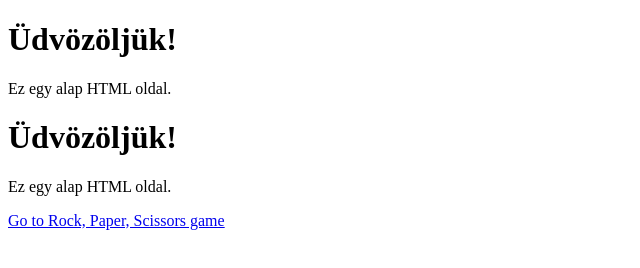
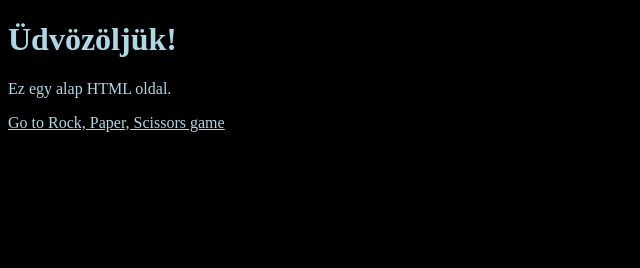
Before and after one commit to Nagraggini/Project-showcase, a plain HTML site: page Main.html in a window 1280 px wide. Shown: the whole page, without its empty margins (0-640 px from the left). Drawn offline with Linux system fonts and the light colour scheme.

Commit message:
set the basic colors

```diff
--- /dev/null
+++ b/Main.css
@@ -0,0 +1,7 @@
+body {
+    background-color: black;
+    color: lightblue;
+}
+a:link {
+    color: lightblue;
+}
--- a/Main.html
+++ b/Main.html
@@ -1,15 +1,15 @@
 <!DOCTYPE html>
 <html lang="hu">
-<head>
-    <meta charset="UTF-8">
-    <meta name="viewport" content="width=device-width, initial-scale=1.0">
-    <title>Alap HTML oldal</title>
-</head>
-<body>
+  <link rel="stylesheet" href="Main.css" />
+
+  <head>
+    <meta charset="UTF-8" />
+    <meta name="viewport" content="width=device-width, initial-scale=1.0" />
+    <title>Explore Knowledge</title>
+  </head>
+  <body>
     <h1>Üdvözöljük!</h1>
     <p>Ez egy alap HTML oldal.</p>
-        <h1>Üdvözöljük!</h1>
-        <p>Ez egy alap HTML oldal.</p>
-        <a href="Main_Stone_game.html">Go to Rock, Paper, Scissors game</a>
-    </body>
-    </html>
+    <a href="RockPaperScissors-Game/Main_Stone_game.html">Go to Rock, Paper, Scissors game</a>
+  </body>
+</html>
```
